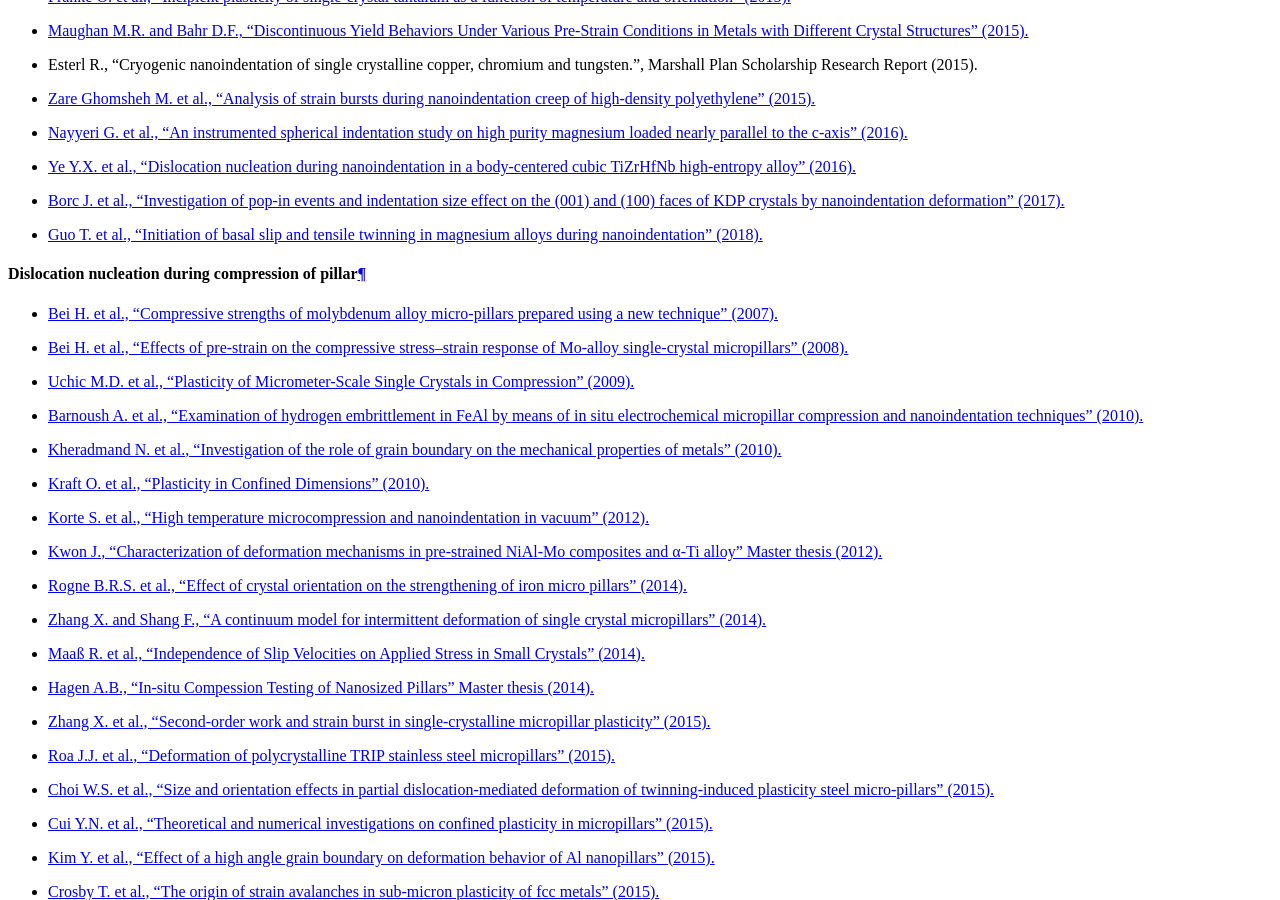
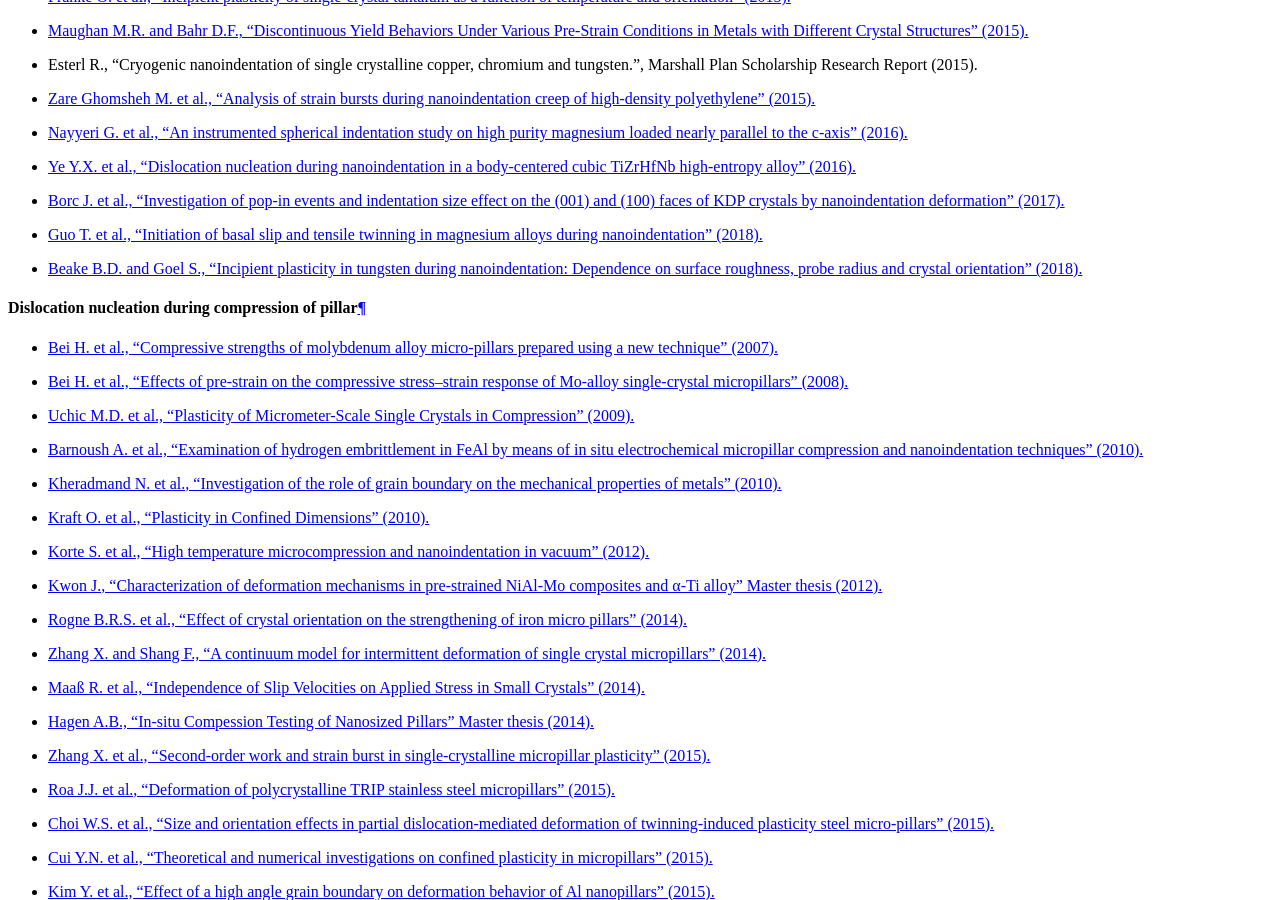
Before and after one commit to DavidMercier/PopIn, a Sphinx documentation site: the page built from doc/links_ref.rst, in a window 1280 px wide and 900 px high, scrolled down 4388 px. Built offline with Sphinx 7.4.7, drawn with Linux system fonts in a browser that asks for light colours; comment, search, counter and statistics services are not loaded; some of the changed text lies outside the part shown.

Commit message:
updated doc

```diff
--- a/doc/links_ref.rst
+++ b/doc/links_ref.rst
@@ -150,6 +150,7 @@
 * `Ye Y.X. et al., "Dislocation nucleation during nanoindentation in a body-centered cubic TiZrHfNb high-entropy alloy" (2016). <https://doi.org/10.1016/j.scriptamat.2016.11.019>`_
 * `Borc J. et al., "Investigation of pop-in events and indentation size effect on the (001) and (100) faces of KDP crystals by nanoindentation deformation" (2017). <https://doi.org/10.1016/j.msea.2017.09.069>`_
 * `Guo T. et al., "Initiation of basal slip and tensile twinning in magnesium alloys during nanoindentation" (2018). <https://doi.org/10.1016/j.jallcom.2017.10.088>`_
+* `Beake B.D. and Goel S., "Incipient plasticity in tungsten during nanoindentation: Dependence on surface roughness, probe radius and crystal orientation" (2018). <https://doi.org/10.1016/j.ijrmhm.2018.03.020>`_
 
 Dislocation nucleation during compression of pillar
 -----------------------------------------------------
@@ -203,6 +204,7 @@
 * `Favache A. et al., "Fracture mechanics based analysis of the scratch resistance of thin brittle coatings on a soft interlayer" (2015). <https://doi.org/10.1016/j.wear.2015.01.081>`_
 * `Fu K. et al., "Indentation stress-based models to predict fracture properties of brittle thin film on a ductile substrate" (2016). <https://doi.org/10.1016/j.surfcoat.2016.03.067>`_
 * `Mercier D. et al., "Investigation of the fracture of very thin amorphous alumina film during spherical nanoindentation" (2017). <https://doi.org/10.1016/j.tsf.2017.07.040>`_
+* `Kanders U. and Kanders K., "Mechanisms of Deformation and Fracture of Thin Coatings on Different Substrates in Instrumented Indentation" (2018). <https://doi.org/10.1515/lpts-2017-0011>`_
 
 Cracks formation
 ---------------------------
```
